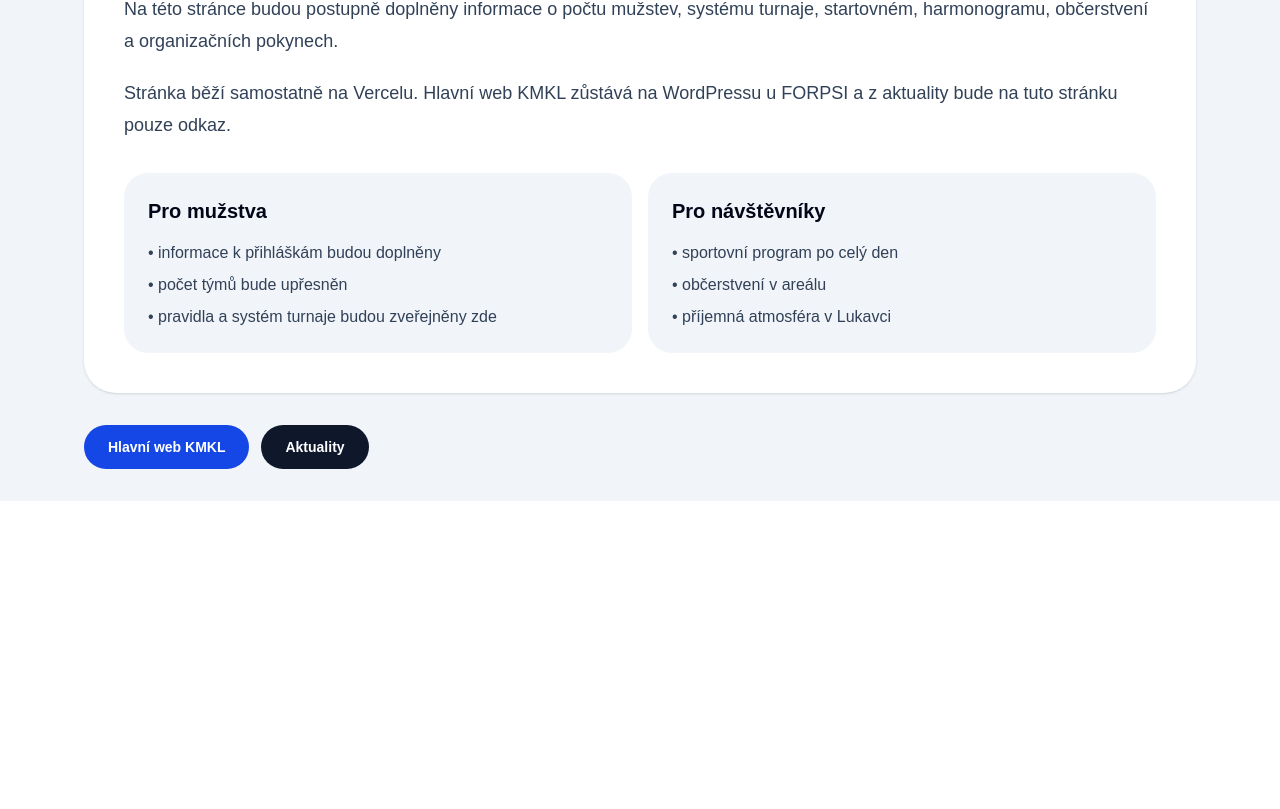
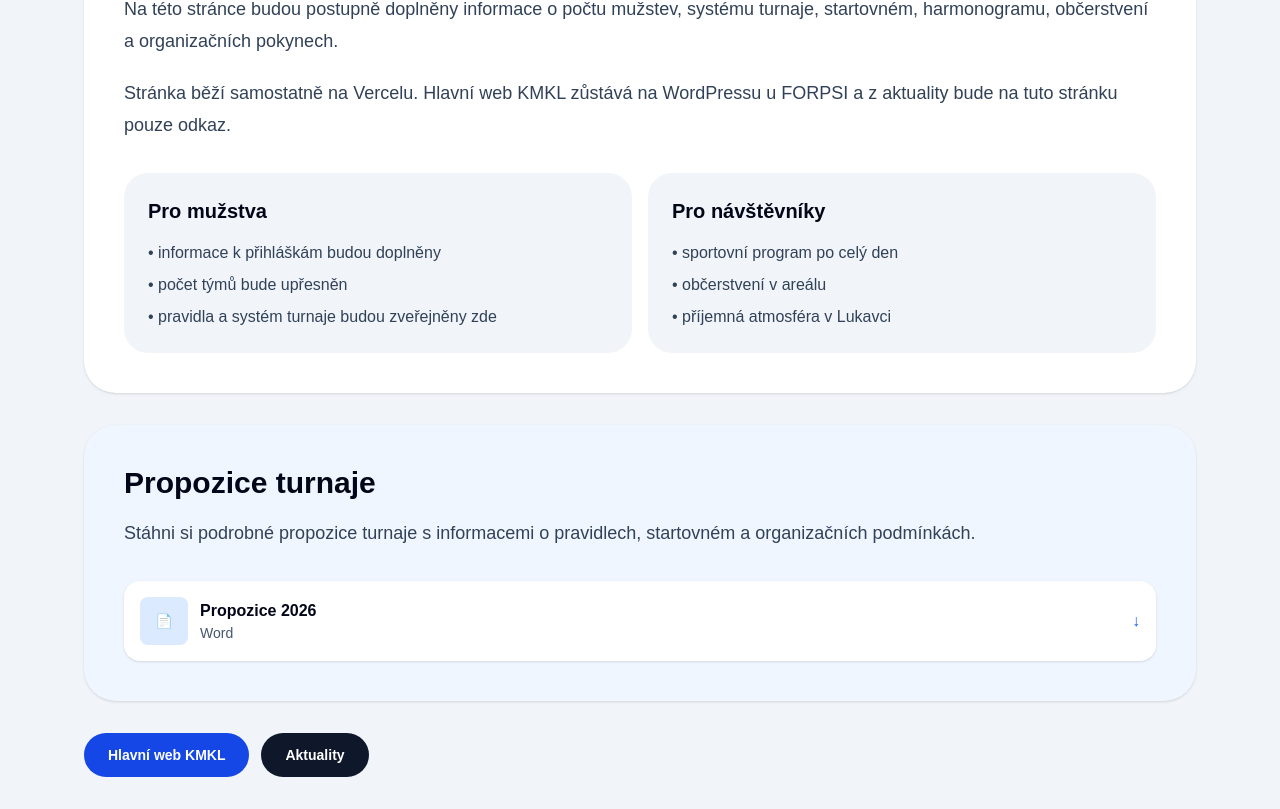
Before and after one commit to Batistuta11/lukaveckopana-turnaj2026, a Next.js app: page / in a window 1280 px wide. Shown: the part 1014-1823 px from the top of the page. Before the commit the page ends 1515 px from the top, so only its background shows below. Built offline with nearby package versions, Linux system fonts and the light colour scheme.

Commit message:
Feat: Přidání sekce propozic k turnaji
- Nová komponenta ProposalsSection pro zobrazení propozic
- Přidání propozic do content/tournament.json
- Odkaz na stažení propozice_2026novyhsok.doc
- Integrace do app/page.tsx

```diff
--- a/app/page.tsx
+++ b/app/page.tsx
@@ -2,6 +2,7 @@ import BackButton from "@/components/BackButton";
 import HeroSection from "@/components/HeroSection";
 import InfoCardsSection from "@/components/InfoCardsSection";
 import InformationSection from "@/components/InformationSection";
+import ProposalsSection from "@/components/ProposalsSection";
 import ActionButtons from "@/components/ActionButtons";
 import tournamentData from "@/content/tournament.json";
 
@@ -27,6 +28,12 @@ export default function HomePage() {
           forVisitors={tournamentData.sections.forVisitors}
         />
 
+        <ProposalsSection
+          title={tournamentData.proposals.title}
+          description={tournamentData.proposals.description}
+          files={tournamentData.proposals.files}
+        />
+
         <ActionButtons
           mainWebUrl={tournamentData.mainWebUrl}
           newsUrl={tournamentData.newsUrl}
--- /dev/null
+++ b/components/ProposalsSection.tsx
@@ -0,0 +1,50 @@
+export interface ProposalFile {
+  name: string;
+  url: string;
+  type: string;
+}
+
+export interface ProposalsSectionProps {
+  title: string;
+  description: string;
+  files: ProposalFile[];
+}
+
+export default function ProposalsSection({
+  title,
+  description,
+  files,
+}: ProposalsSectionProps) {
+  return (
+    <section className="mt-8 rounded-[2rem] bg-blue-50 p-6 shadow-sm md:p-10">
+      <h2 className="text-3xl font-black text-slate-950">{title}</h2>
+
+      <p className="mt-4 text-lg leading-8 text-slate-700">{description}</p>
+
+      <div className="mt-8 space-y-3">
+        {files.map((file) => (
+          <a
+            key={file.url}
+            href={file.url}
+            download
+            className="flex items-center gap-3 rounded-2xl bg-white p-4 shadow-sm transition hover:bg-slate-50 hover:shadow-md"
+          >
+            <div className="flex-shrink-0">
+              <div className="flex h-12 w-12 items-center justify-center rounded-lg bg-blue-100 text-blue-700 font-black text-sm">
+                {file.type === "Word" && "📄"}
+                {file.type === "PDF" && "📕"}
+              </div>
+            </div>
+            <div className="flex-1">
+              <p className="font-black text-slate-950">{file.name}</p>
+              <p className="text-sm text-slate-600">{file.type}</p>
+            </div>
+            <div className="flex-shrink-0 text-blue-600 font-bold">
+              ↓
+            </div>
+          </a>
+        ))}
+      </div>
+    </section>
+  );
+}
--- a/content/tournament.json
+++ b/content/tournament.json
@@ -57,5 +57,17 @@
         "příjemná atmosféra v Lukavci"
       ]
     }
+  },
+
+  "proposals": {
+    "title": "Propozice turnaje",
+    "description": "Stáhni si podrobné propozice turnaje s informacemi o pravidlech, startovném a organizačních podmínkách.",
+    "files": [
+      {
+        "name": "Propozice 2026",
+        "url": "/downloads/propozice_2026novyhsok.doc",
+        "type": "Word"
+      }
+    ]
   }
 }
```
